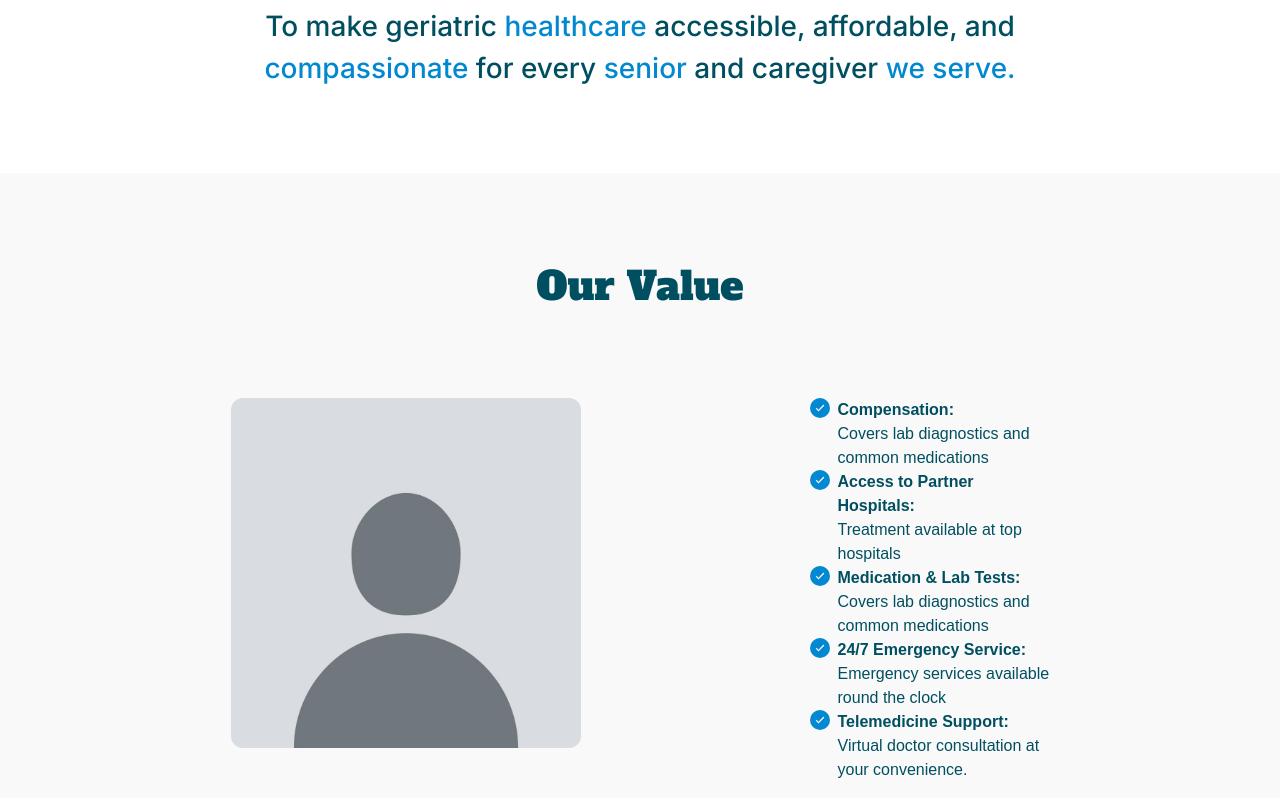
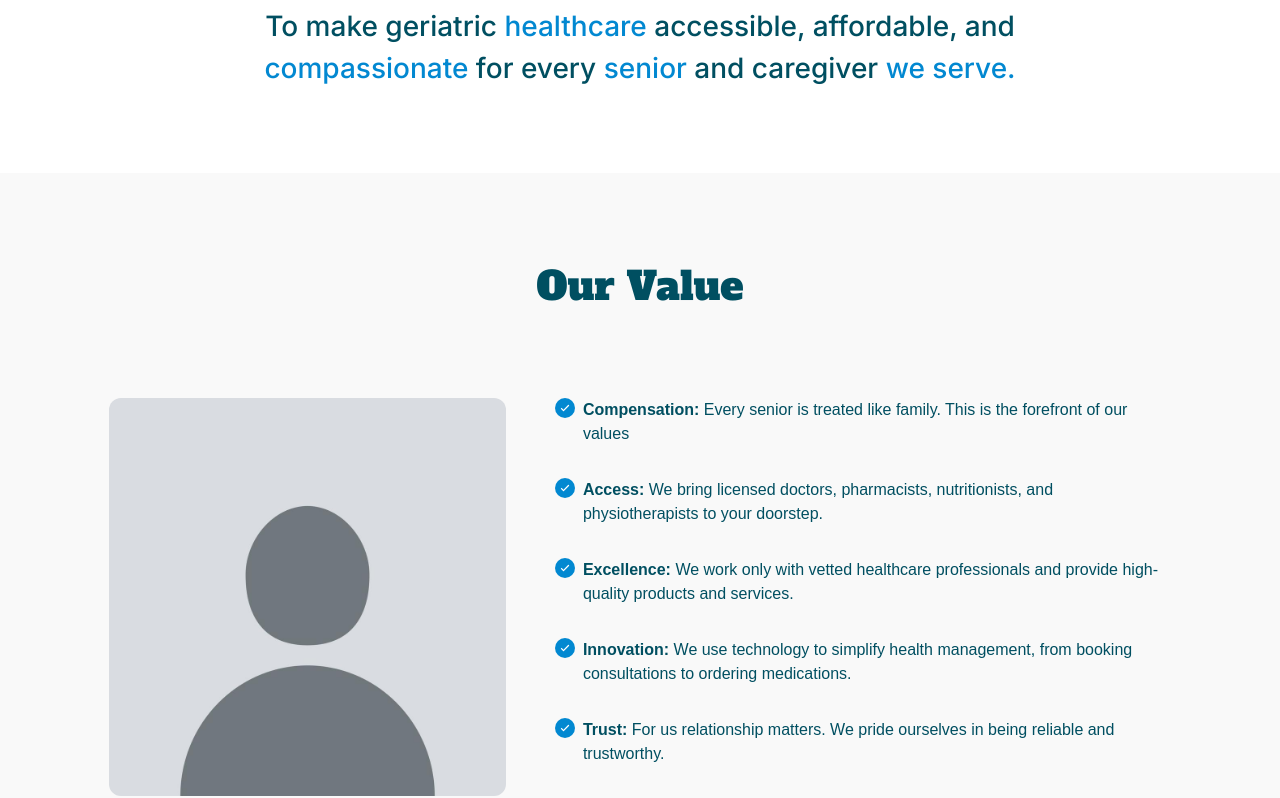
Before and after one commit to kentworld08/RockBalm, a Next.js app: page /About in a window 1280 px wide. Shown: the part 2002-2800 px from the top of the page. Built offline with nearby package versions, Linux system fonts and the light colour scheme.

Commit message:
feat(About): add WhatMakesRockBalm, OurTeam,JoinUs

```diff
--- a/app/About/page.tsx
+++ b/app/About/page.tsx
@@ -1,7 +1,10 @@
+import JoinUs from "@/components/About/JoinUs";
 import OurMission from "@/components/About/OurMission";
 import OurStory from "@/components/About/OurStory";
+import OurTeam from "@/components/About/OurTeam";
 import OurValue from "@/components/About/OurValue";
 import PartnerGeriatricHealth from "@/components/About/PartnerGeriatricHealth";
+import WhatMakesRockBalm from "@/components/About/WhatMakesRockBalm";
 
 const AboutPage = () => {
   return (
@@ -10,6 +13,9 @@ const AboutPage = () => {
       <OurStory />
       <OurMission />
       <OurValue />
+      <WhatMakesRockBalm />
+      <OurTeam />
+      <JoinUs />
     </main>
   );
 };
--- a/app/NavBar/Navbar.tsx
+++ b/app/NavBar/Navbar.tsx
@@ -5,7 +5,7 @@ import Actionbtn from "./actionbtn";
 
 const Navbar = () => {
   return (
-    <header className="bg-white fixed top-0 left-0 right-0 z-50 max-w-[1200px]">
+    <header className="bg-white fixed top-0 left-0 right-0 z-50 ">
       <nav className="navbar justify-between px-6 py-4">
         <Link href="/" className="text-black">
           RockBalm
--- /dev/null
+++ b/components/About/JoinUs.tsx
@@ -0,0 +1,21 @@
+const JoinUs = () => {
+  return (
+    <section className="bg-[#F8F8F8] flex justify-center items-center p-[84.5px] flex-col gap-[60px] w-full">
+      <div className="text-primary text-center px-6">
+        <h1 className="font-alfa-slab font-normal text-[33px] -tracking-[2px]">
+          Join Us on This Journey
+        </h1>
+        <p className="font-medium font-inter md:text-[22px] leading-[32px] md:w-[560px] w-[350px]">
+          Your health matters. Your loved one's health matters.Start today
+          explore our care plans, book your first home consultation, and
+          experience the Rockbalm difference.
+        </p>
+        <button className="btn rounded-full bg-secondary mt-6 border-secondary md:w-[162px]">
+          Explore
+        </button>
+      </div>
+    </section>
+  );
+};
+
+export default JoinUs;
--- /dev/null
+++ b/components/About/OurTeam.tsx
@@ -0,0 +1,27 @@
+import { BiHealth } from "react-icons/bi";
+
+const OurTeam = () => {
+  const data = [1, 2, 3, 4, 5, 6];
+  return (
+    <div className="text-primary p-6 bg-white w-full text-center items-center justify-center flex flex-col md:p-[84.5px]">
+      <h1 className="font-alfa-slab font-normal md:text-4xl md:w-[450px]">
+        Meet Our Team
+      </h1>
+      <p className="md:w-[806px] font-inter md:text-[22px] font-medium mt-4">
+        Our team is made up of passionate healthcare professionals and
+        innovators committed to improving elder care. Together, we bring years
+        of experience in medicine, pharmacy, nutrition, physiotherapy, and
+        health technology.
+      </p>
+      <div className="grid md:grid-cols-3 gap-4 mt-10">
+        {data.map((item) => (
+          <div
+            key={item}
+            className="card w-[22rem] md:w-80 text-left text-[#041827] bg-[#C5E5FF] h-80"
+          ></div>
+        ))}
+      </div>
+    </div>
+  );
+};
+export default OurTeam;
--- a/components/About/OurValue.tsx
+++ b/components/About/OurValue.tsx
@@ -5,30 +5,35 @@ const OurValue = () => {
   const Data = [
     {
       title: "Compensation:",
-      description: "Covers lab diagnostics and common medications",
+      description:
+        "Every senior is treated like family. This is the forefront of our values",
     },
     {
-      title: "Access to Partner Hospitals:",
-      description: "Treatment available at top hospitals",
+      title: "Access:",
+      description:
+        "We bring licensed doctors, pharmacists, nutritionists, and physiotherapists to your doorstep.",
     },
     {
-      title: "Medication & Lab Tests:",
-      description: "Covers lab diagnostics and common medications",
+      title: "Excellence:",
+      description:
+        "We work only with vetted healthcare professionals and provide high-quality products and services.",
     },
     {
-      title: "24/7 Emergency Service:",
-      description: "Emergency services available round the clock",
+      title: "Innovation:",
+      description:
+        "We use technology to simplify health management, from booking consultations to ordering medications.",
     },
     {
-      title: "Telemedicine Support:",
-      description: "Virtual doctor consultation at your convenience.",
+      title: "Trust:",
+      description:
+        "For us relationship matters. We pride ourselves in being reliable and trustworthy.",
     },
   ];
 
   return (
-    <div className="bg-[#F9F9F9] p-6 text-primary md:p-[84.5px]">
+    <div className="bg-[#F9F9F9] p-6 text-primary md:p-[84.5px] ">
       <h1 className="font-alfa-slab font-normal md:text-[39px]">Our Value</h1>
-      <div className="flex flex-col md:flex-row md:px-[146px] md:gap-[229px] justify-between py-[82px] w-full p-6 gap-7">
+      <div className="flex flex-col md:flex-row md:gap-[49px] justify-between py-[82px] w-full p-6 gap-7">
         <figure className="rounded-xl">
           <Image
             src="/default-img.png"
@@ -38,15 +43,14 @@ const OurValue = () => {
             className="object-contain rounded-xl"
           />
         </figure>
-        <div>
+        <div className="flex flex-col gap-8">
           {Data.map((item) => (
             <ul key={item.title} className="flex gap-2">
               <div className="w-[20px] h-[20px] rounded-full bg-secondary flex items-center justify-center">
                 <IoIosCheckmark color="white" size={20} />
               </div>
               <li className="text-left">
-                <strong>{item.title}</strong>
-                <p>{item.description}</p>
+                <strong>{item.title} </strong> {item.description}
               </li>
             </ul>
           ))}
--- /dev/null
+++ b/components/About/WhatMakesRockBalm.tsx
@@ -0,0 +1,64 @@
+import { BiHealth } from "react-icons/bi";
+
+const WhatMakesRockBalm = () => {
+  const data = [
+    {
+      icon: <BiHealth />,
+      title: "Flexible Care Plans",
+      description:
+        "Choose from subscription tiers tailored to your needs and budget.",
+      color: "#C5E5FF",
+    },
+    {
+      icon: <BiHealth />,
+      title: "Elders Store",
+      description:
+        "Shop medications, supplements, and senior-friendly health products in one trusted place.",
+      color: "#D6FAD5",
+    },
+    {
+      icon: <BiHealth />,
+      title: "Wellness Tools",
+      description:
+        "Use our free calculators and guides to track BMI, monitor health, and stay informed. This is open to all",
+      color: "#F1F0FC",
+    },
+    {
+      icon: <BiHealth />,
+      title: "Home-Visit Consultations",
+      description:
+        "Get care from doctors, pharmacists, nutritionists, and physiotherapists at home.",
+      color: "#FFEFDF",
+    },
+  ];
+  return (
+    <div className="text-primary p-6 bg-[#F8F8F8] w-full text-center items-center justify-center flex flex-col md:p-[84.5px]">
+      <h1 className="font-alfa-slab font-normal md:text-4xl md:w-[450px]">
+        What Makes Rockbalm Health Different
+      </h1>
+      <p className="md:w-[776px] font-inter md:text-[22px] font-medium mt-4">
+        Unlike traditional clinics, Rockbalm Health offers:
+      </p>
+      <div className="grid md:grid-cols-2 gap-4 mt-10">
+        {data.map((item) => (
+          <div
+            key={item.title}
+            className="card md:w-96 text-left text-[#041827]"
+            style={{ backgroundColor: item.color }}
+          >
+            <div className="card-body md:w-[300px]">
+              <div className="card-title">{item.icon}</div>
+              <h1 className="font-bold">{item.title}</h1>
+              <p>{item.description}</p>
+            </div>
+          </div>
+        ))}
+      </div>
+      <p className="mt-10">
+        We make managing senior health easier for caregivers, families, and
+        seniors themselves.
+      </p>
+    </div>
+  );
+};
+export default WhatMakesRockBalm;
```
